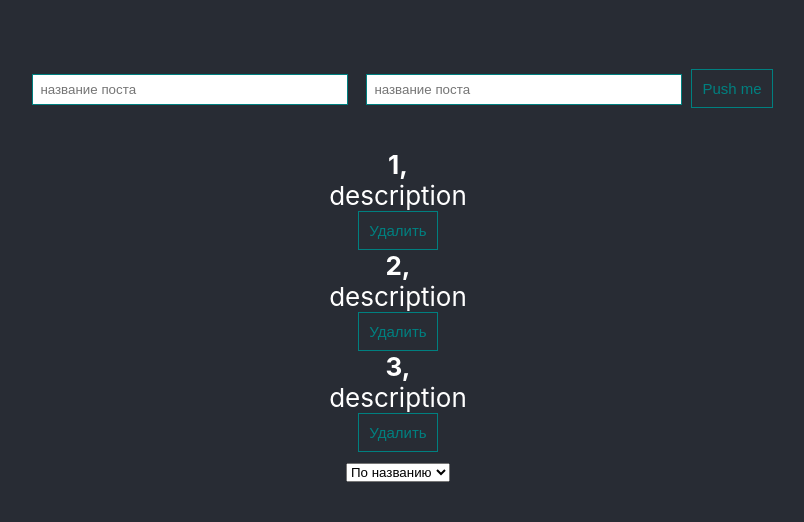
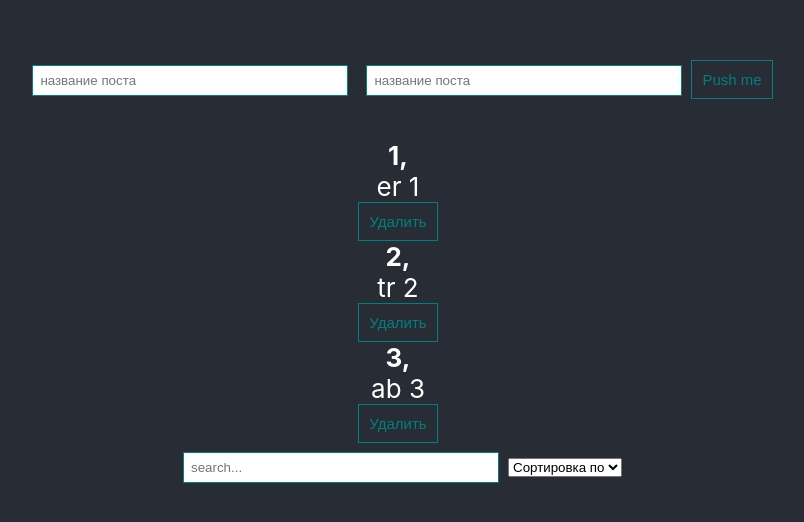
Before and after one commit to Anysound/react-practices, a React (Create React App) app: page / in a window 1280 px wide. Shown: the part 126-648 px from the top of the page, without its empty margins (242-1046 px from the left). Built offline with nearby package versions, Linux system fonts and the light colour scheme.

Commit message:
added sort, live search, some refactoring

```diff
--- a/src/App.js
+++ b/src/App.js
@@ -1,51 +1,52 @@
-import { useRef, useState } from "react";
+import { useMemo, useRef, useState } from "react";
 import "./App.css";
+import { PostFilter } from "./PostFilter";
 import { PostForm } from "./PostForm";
 import { PostList } from "./PostList";
 import { MyBtn } from "./UI/btn/MyBtn";
 import { MyInput } from "./UI/input/MyInput";
+import { Select } from "./UI/select/Select";
 
 function App() {
   const [title, setTitle] = useState("");
   const [body, setBody] = useState("");
   const [posts, setPosts] = useState([
-    { id: 1, title: "JS 1", body: "description" },
-    { id: 2, title: "JS 2", body: "description" },
-    { id: 3, title: "JS 3", body: "description" },
+    { id: 1, title: "yi1", body: "er 1" },
+    { id: 2, title: "x2", body: "tr 2" },
+    { id: 3, title: "ab3", body: "ab 3" },
   ]);
+  const [filter, setFilter] = useState({sort: '', search: ''});
 
   const bodyInputRef = useRef(); // получаем ссылку для элемента
   const createPost = (newPost) => {
-    setPosts([...posts, newPost])
+    setPosts([...posts, newPost]);
+  };
+
+  function getSortedPosts() {
+    console.log('getSortedPosts');
+    if (filter.sort) {
+      return [...posts].sort((a, b) => a[filter.sort].localeCompare(b[filter.sort]));
+    }
+    return posts;
   }
 
   const deletePost = (post) => {
-    setPosts(posts.filter(it => it.id !== post.id))
-  }
+    setPosts(posts.filter((it) => it.id !== post.id));
+  };
+
+  const sortedPosts = useMemo(getSortedPosts, [posts, filter.sort]);
+
+  const sortedAndSearchedPosts = useMemo(() => {
+    return sortedPosts.filter(it => it.body.toLowerCase().includes(filter.search))
+  },[filter.search, sortedPosts])
+
 
   return (
     <div className="App">
       <header className="App-header">
-        <PostForm create={createPost}/>
-        <PostList posts={posts} remove={deletePost} />
-        <div>
-          <select name="" id="">
-            <option value="value1">По названию</option>
-            <option value="value2">По описанию</option>
-          </select>
-        </div>
-        {posts.length ? null : <p>Посты не найдены</p>}
-        {/* {posts.map(it => {
-          return (
-            <div>
-              <p>{it.id}</p>
-              <p>{it.title}</p>
-              <p>{it.body}</p>
-              <MyBtn onClick={(evt) => deletePost(evt.target.value)}>delete</MyBtn>
-            </div>
-          )
-        })} */}
-
+        <PostForm create={createPost} />
+        <PostList posts={sortedAndSearchedPosts} remove={deletePost} />
+        <PostFilter filter={filter} setFilter={setFilter} />
       </header>
     </div>
   );
--- /dev/null
+++ b/src/PostFilter.jsx
@@ -0,0 +1,24 @@
+import React from "react";
+import { MyInput } from "./UI/input/MyInput";
+import { Select } from "./UI/select/Select";
+
+export const PostFilter = ({filter, setFilter}) => {
+  return (
+    <div>
+      <MyInput
+        placeholder="search..."
+        value={filter.search}
+        onChange={(e) => setFilter({...filter, search: e.target.value})}
+      />
+      <Select
+        value={filter.sort}
+        onChange={selectedSort => setFilter({...filter, sort: selectedSort})}
+        defaultValue="Сортировка по"
+        options={[
+          { value: "title", name: "по названию" },
+          { value: "body", name: "по описанию" },
+        ]}
+      />
+    </div>
+  );
+};
--- a/src/PostList.jsx
+++ b/src/PostList.jsx
@@ -2,6 +2,12 @@ import React from 'react';
 import { PostItem } from './PostItem';
 
 export const PostList = ({posts, title, remove}) => {
+
+  if (!posts.length) {
+    return (
+      <p>Посты не найдены!</p>
+    )
+  }
 
   return (
     <div>
--- /dev/null
+++ b/src/UI/select/Select.jsx
@@ -0,0 +1,13 @@
+import React from 'react'
+
+export const Select = ({options, defaultValue, value, onChange}) => {
+
+  return (
+    <select name="" value={value} onChange={evt => onChange(evt.target.value)}>
+      <option value="" disabled>{defaultValue}</option>
+      {options.map(option =>
+        <option key={option.value} value={option.value}>{option.name}</option>
+      )}
+    </select>
+  )
+}
```
